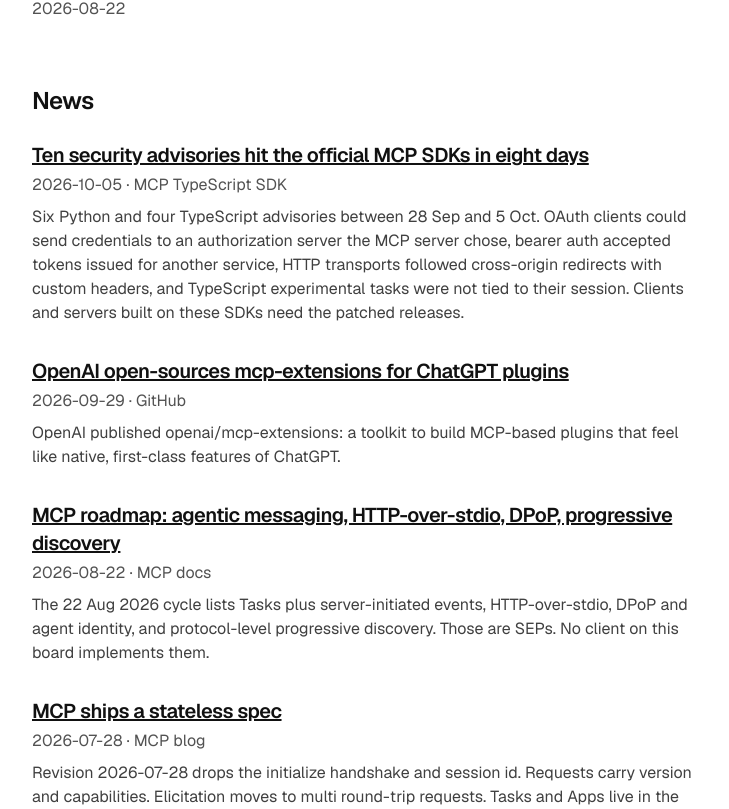
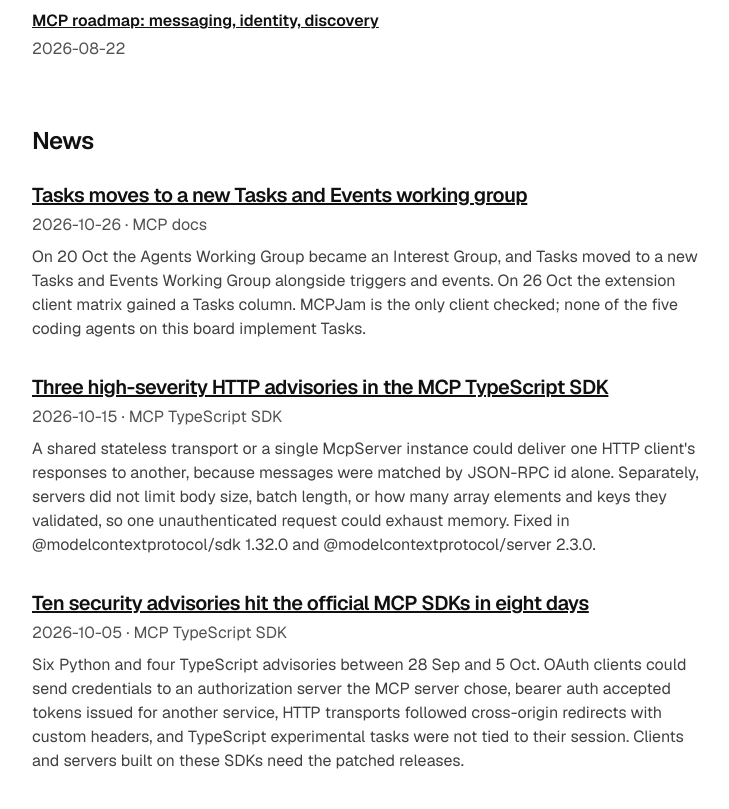
Before and after one commit to neon-solutions/ismcpgoodyet, a Next.js app: page / in a window 1280 px wide. Shown: the part 3791-4600 px from the top of the page, without its empty margins (120-849 px from the left). Built offline with nearby package versions, Linux system fonts and the light colour scheme.

Commit message:
Note Codex 0.164.0 MCP auth, add TypeScript SDK HTTP advisories and Tasks working group news.

```diff
--- a/content/site.ts
+++ b/content/site.ts
@@ -439,7 +439,7 @@ export const status = {
       status: "yes",
       evidenceUrl: "https://github.com/openai/codex/pull/38089",
       notes:
-        "codex mcp login opens a browser; /mcp login <name> does it from the TUI (0.161.0). Remote servers default to auth=oauth. Registration auto prefers CIMD, falls back to DCR. --oauth-client-secret for pre-registered clients (0.158.0).",
+        "codex mcp login opens a browser; /mcp login <name> does it from the TUI (0.161.0). Remote servers default to auth=oauth. Registration auto prefers CIMD, falls back to DCR. --oauth-client-secret for pre-registered clients (0.158.0). 0.164.0 adds enterprise-managed authorization and requests the resource's scopes, not the authorization server's full list.",
     },
     cursor: {
       status: "yes",
@@ -548,6 +548,25 @@ export const timeline = [
 
 export const news = [
   {
+    slug: "mcp-tasks-events-wg",
+    title: "Tasks moves to a new Tasks and Events working group",
+    publishedAt: "2026-10-26",
+    sourceName: "MCP docs",
+    sourceUrl: "https://modelcontextprotocol.io/extensions/client-matrix",
+    summary:
+      "On 20 Oct the Agents Working Group became an Interest Group, and Tasks moved to a new Tasks and Events Working Group alongside triggers and events. On 26 Oct the extension client matrix gained a Tasks column. MCPJam is the only client checked; none of the five coding agents on this board implement Tasks.",
+  },
+  {
+    slug: "mcp-typescript-sdk-http-advisories",
+    title: "Three high-severity HTTP advisories in the MCP TypeScript SDK",
+    publishedAt: "2026-10-15",
+    sourceName: "MCP TypeScript SDK",
+    sourceUrl:
+      "https://github.com/modelcontextprotocol/typescript-sdk/security/advisories/GHSA-jm63-cq47-j5jp",
+    summary:
+      "A shared stateless transport or a single McpServer instance could deliver one HTTP client's responses to another, because messages were matched by JSON-RPC id alone. Separately, servers did not limit body size, batch length, or how many array elements and keys they validated, so one unauthenticated request could exhaust memory. Fixed in @modelcontextprotocol/sdk 1.32.0 and @modelcontextprotocol/server 2.3.0.",
+  },
+  {
     slug: "mcp-sdk-advisories-2026-10",
     title: "Ten security advisories hit the official MCP SDKs in eight days",
     publishedAt: "2026-10-05",
```
